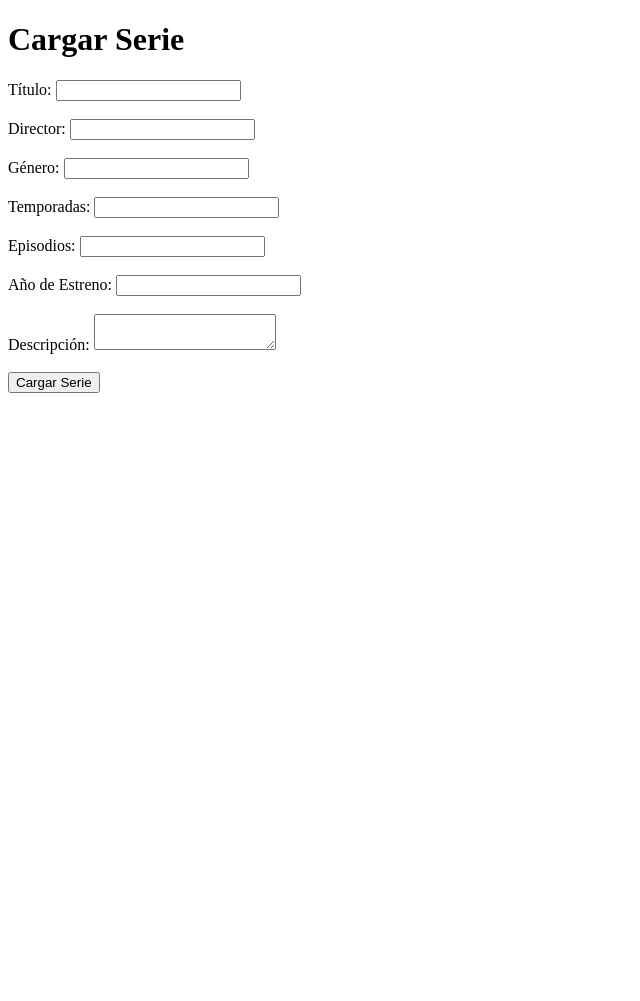
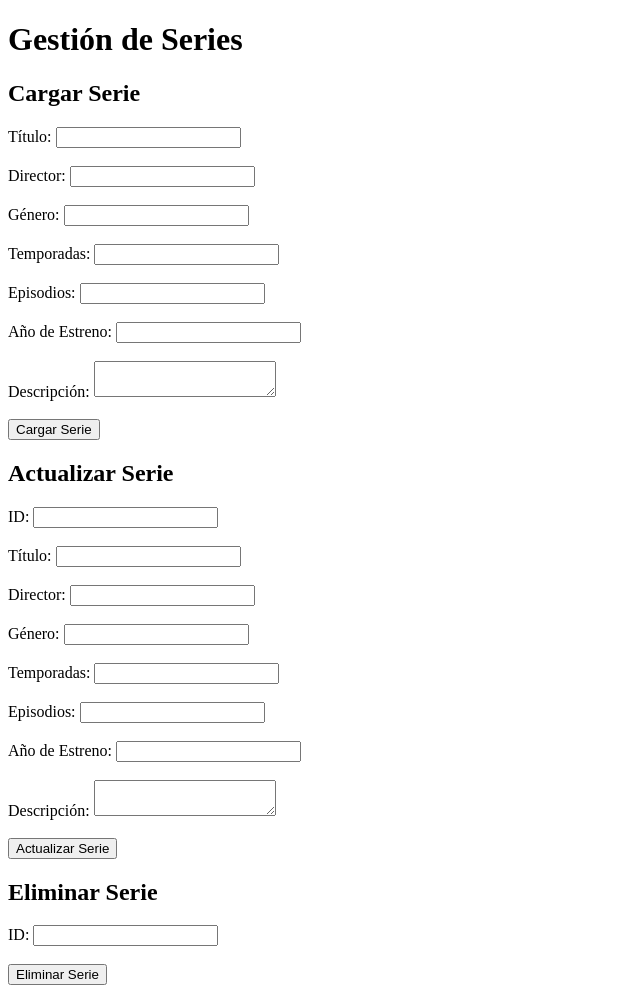
Before and after one commit to cristiancfa99/prueeba, a Flask app: page /cargar_serie in a window 1280 px wide. Shown: the whole page, without its empty margins (0-640 px from the left). Before the commit the page ends 393 px from the top, so only its background shows below. Run offline with Flask 3, Linux system fonts and the light colour scheme; some libraries are stand-ins or nearby versions.

Commit message:
Update cargar_serie.html

```diff
--- a/templates/cargar_serie.html
+++ b/templates/cargar_serie.html
@@ -3,10 +3,14 @@
 <head>
     <meta charset="UTF-8">
     <meta name="viewport" content="width=device-width, initial-scale=1.0">
-    <title>Cargar Serie</title>
+    <title>Gestión de Series</title>
 </head>
 <body>
-    <h1>Cargar Serie</h1>
+    <h1>Gestión de Series</h1>
+
+    <!-- Formulario para agregar una serie -->
+    <section>
+        <h2>Cargar Serie</h2>
         <form id="serieForm">
             <label for="titulo">Título:</label>
             <input type="text" id="titulo" name="titulo" required><br><br>
@@ -31,14 +35,57 @@
 
             <button type="submit">Cargar Serie</button>
         </form>
+        <p id="mensajeSerie"></p>
+    </section>
 
-    <p id="mensaje"></p>
+    <!-- Formulario para actualizar una serie -->
+    <section>
+        <h2>Actualizar Serie</h2>
+        <form id="updateSerieForm">
+            <label for="updateId">ID:</label>
+            <input type="number" id="updateId" name="id" required><br><br>
+
+            <label for="updateTitulo">Título:</label>
+            <input type="text" id="updateTitulo" name="titulo" required><br><br>
+
+            <label for="updateDirector">Director:</label>
+            <input type="text" id="updateDirector" name="director" required><br><br>
+
+            <label for="updateGenero">Género:</label>
+            <input type="text" id="updateGenero" name="genero" required><br><br>
+
+            <label for="updateTemporadas">Temporadas:</label>
+            <input type="number" id="updateTemporadas" name="temporadas" required><br><br>
+
+            <label for="updateEpisodios">Episodios:</label>
+            <input type="number" id="updateEpisodios" name="episodios" required><br><br>
+
+            <label for="updateAñoEstreno">Año de Estreno:</label>
+            <input type="number" id="updateAñoEstreno" name="año_estreno" required><br><br>
+
+            <label for="updateDescripcion">Descripción:</label>
+            <textarea id="updateDescripcion" name="descripcion" required></textarea><br><br>
+
+            <button type="submit">Actualizar Serie</button>
+        </form>
+        <p id="mensajeUpdateSerie"></p>
+    </section>
+
+    <!-- Formulario para eliminar una serie -->
+    <section>
+        <h2>Eliminar Serie</h2>
+        <form id="deleteSerieForm">
+            <label for="deleteId">ID:</label>
+            <input type="number" id="deleteId" name="id" required><br><br>
+
+            <button type="submit">Eliminar Serie</button>
+        </form>
+        <p id="mensajeDeleteSerie"></p>
+    </section>
 
     <script>
-        const formSerie = document.getElementById('serieForm');
-        const mensajeSerie = document.getElementById('mensaje');
-
-        formSerie.addEventListener('submit', function(event) {
+        // Función para agregar una serie
+        document.getElementById('serieForm').addEventListener('submit', function(event) {
             event.preventDefault();
 
             const datosSerie = {
@@ -60,14 +107,62 @@
             })
             .then(response => response.json())
             .then(data => {
-                if (data.error) {
-                    mensajeSerie.textContent = `Error: ${data.error}`;
-                } else {
-                    mensajeSerie.textContent = 'Serie cargada exitosamente';
-                }
+                const mensaje = document.getElementById('mensajeSerie');
+                mensaje.textContent = data.error ? `Error: ${data.error}` : 'Serie cargada exitosamente';
             })
             .catch(error => {
-                mensajeSerie.textContent = `Error: ${error}`;
+                document.getElementById('mensajeSerie').textContent = `Error: ${error}`;
+            });
+        });
+
+        // Función para actualizar una serie
+        document.getElementById('updateSerieForm').addEventListener('submit', function(event) {
+            event.preventDefault();
+
+            const id = document.getElementById('updateId').value;
+            const datosSerie = {
+                titulo: document.getElementById('updateTitulo').value,
+                director: document.getElementById('updateDirector').value,
+                genero: document.getElementById('updateGenero').value,
+                temporadas: document.getElementById('updateTemporadas').value,
+                episodios: document.getElementById('updateEpisodios').value,
+                año_estreno: document.getElementById('updateAñoEstreno').value,
+                descripcion: document.getElementById('updateDescripcion').value
+            };
+
+            fetch(`/api/series/${id}`, {
+                method: 'PUT',
+                headers: {
+                    'Content-Type': 'application/json'
+                },
+                body: JSON.stringify(datosSerie)
+            })
+            .then(response => response.json())
+            .then(data => {
+                const mensaje = document.getElementById('mensajeUpdateSerie');
+                mensaje.textContent = data.error ? `Error: ${data.error}` : 'Serie actualizada exitosamente';
+            })
+            .catch(error => {
+                document.getElementById('mensajeUpdateSerie').textContent = `Error: ${error}`;
+            });
+        });
+
+        // Función para eliminar una serie
+        document.getElementById('deleteSerieForm').addEventListener('submit', function(event) {
+            event.preventDefault();
+
+            const id = document.getElementById('deleteId').value;
+
+            fetch(`/api/series/${id}`, {
+                method: 'DELETE'
+            })
+            .then(response => response.json())
+            .then(data => {
+                const mensaje = document.getElementById('mensajeDeleteSerie');
+                mensaje.textContent = data.error ? `Error: ${data.error}` : 'Serie eliminada exitosamente';
+            })
+            .catch(error => {
+                document.getElementById('mensajeDeleteSerie').textContent = `Error: ${error}`;
             });
         });
     </script>
```
Lines whose indentation alone changed are shown as unchanged.
